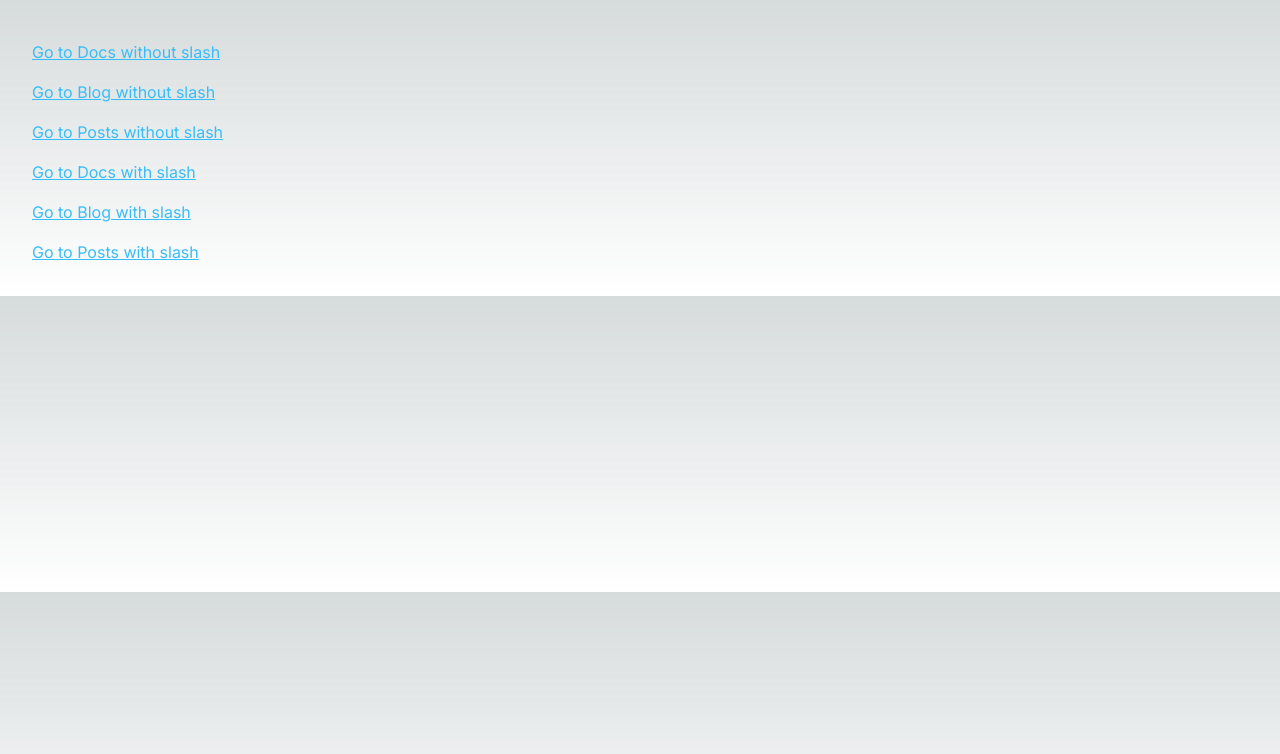
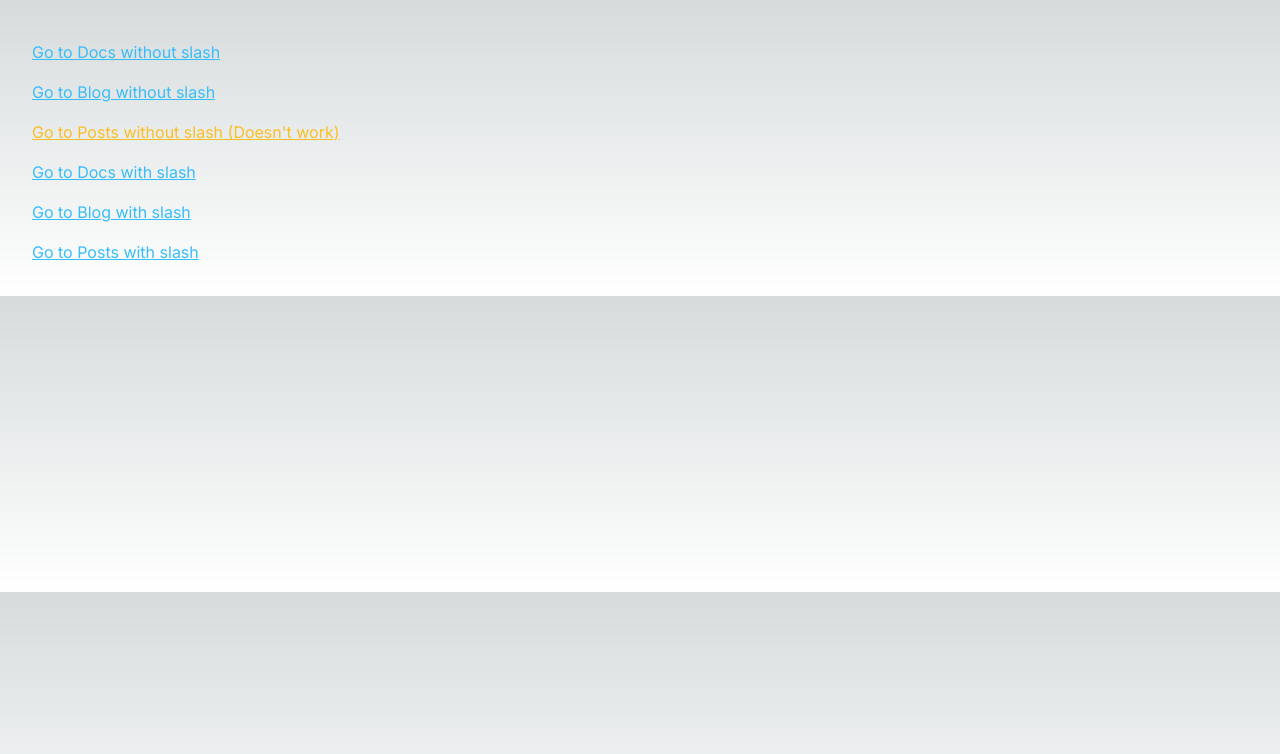
Before and after one commit to richardjzhang/nextjs-rewrite-trailing-slash, a Next.js app: page / in a window 1280 px wide. Shown: the top 754 px of the page. Built offline with nearby package versions, Linux system fonts and the light colour scheme.

Commit message:
Make it clear which one doesn't work

```diff
--- a/app/page.tsx
+++ b/app/page.tsx
@@ -10,8 +10,8 @@ export default function Home() {
       <Link href="/blog" className="mt-2 underline text-sky-400">
         Go to Blog without slash
       </Link>
-      <Link href="/posts" className="mt-2 underline text-sky-400">
-        Go to Posts without slash
+      <Link href="/posts" className="mt-2 underline text-amber-400">
+        Go to Posts without slash (Doesn&apos;t work)
       </Link>
       <Link href="/docs/" className="mt-2 underline text-sky-400">
         Go to Docs with slash
```
